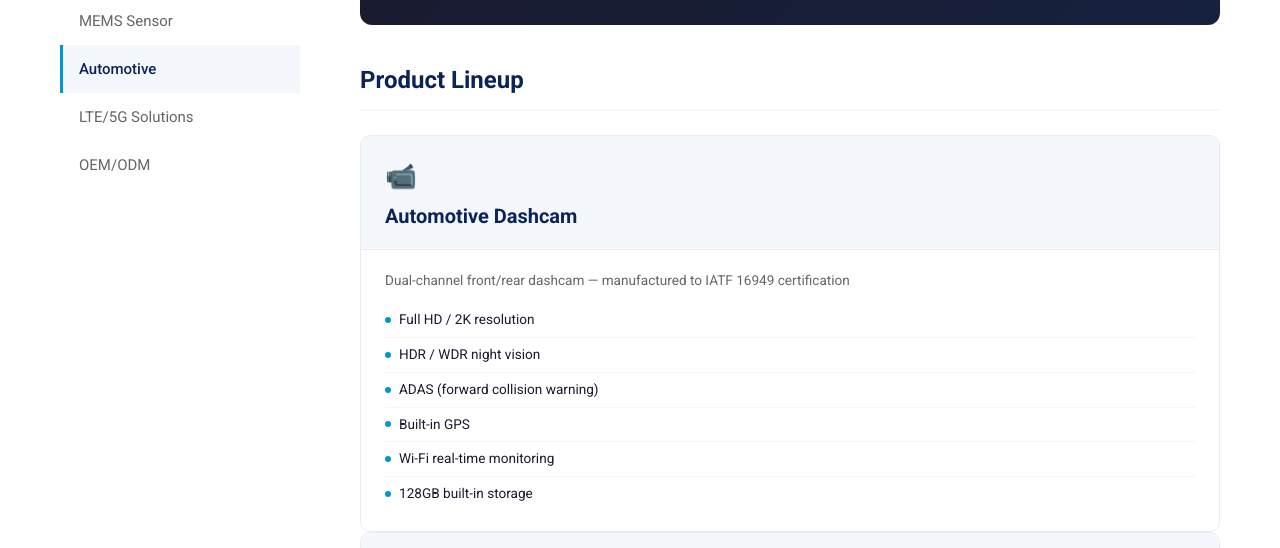
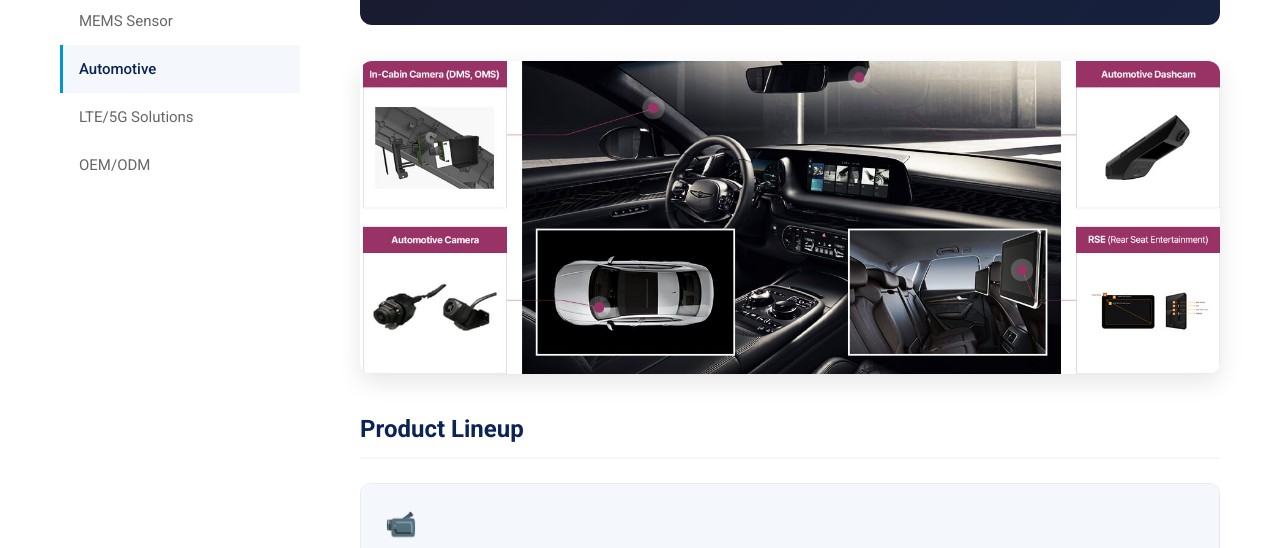
Before and after one commit to smetalish-stack/psavn, a website: page products/automotive.html in a window 1280 px wide. Shown: the part 595-1143 px from the top of the page. Drawn offline with Linux system fonts and the light colour scheme; a web font is replaced by a local one.

Commit message:
feat: products/automotive.html 제품/시설 사진 삽입

```diff
--- a/products/automotive.html
+++ b/products/automotive.html
@@ -202,7 +202,10 @@
               글로벌 완성차 및 전장 기업에 납품하고 있습니다.</p>
           </section>
 
-          <!-- Product Cards -->
+          <section class="fade-in" style="margin:8px 0 40px;">
+          <img src="../images/product/automotive-overview.jpg" alt="Automotive System Solution Overview" loading="lazy" style="width:100%;display:block;border-radius:12px;box-shadow:0 8px 24px rgba(0,0,0,0.10);">
+        </section>
+        <!-- Product Cards -->
           <section class="fade-in" style="margin:40px 0;">
             <h3 data-i18n="automotive.lineup_title" style="color:var(--primary);margin-bottom:24px;padding-bottom:12px;border-bottom:2px solid var(--light-bg);">제품 라인업</h3>
             <div class="grid-2" style="gap:20px;">
```
